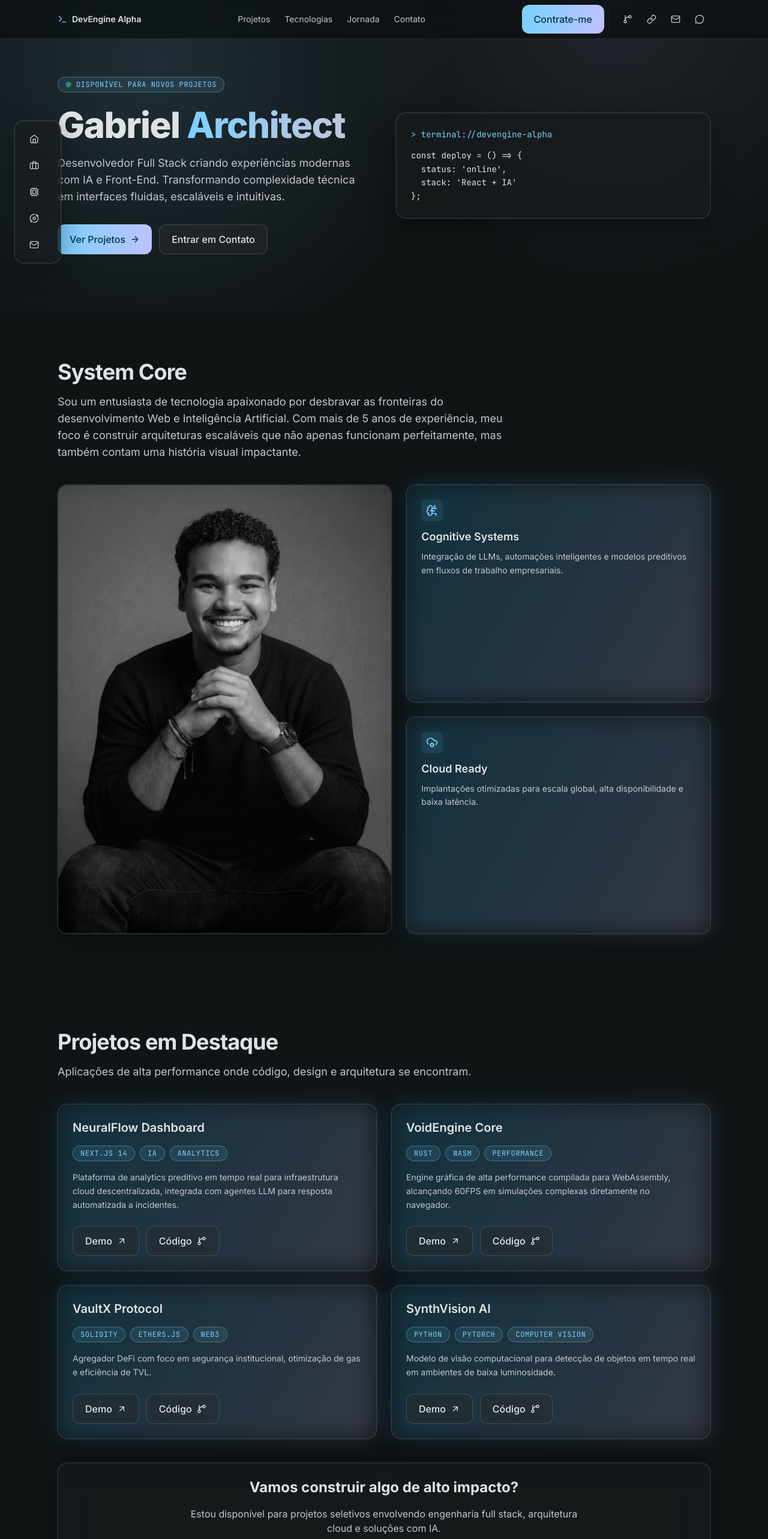
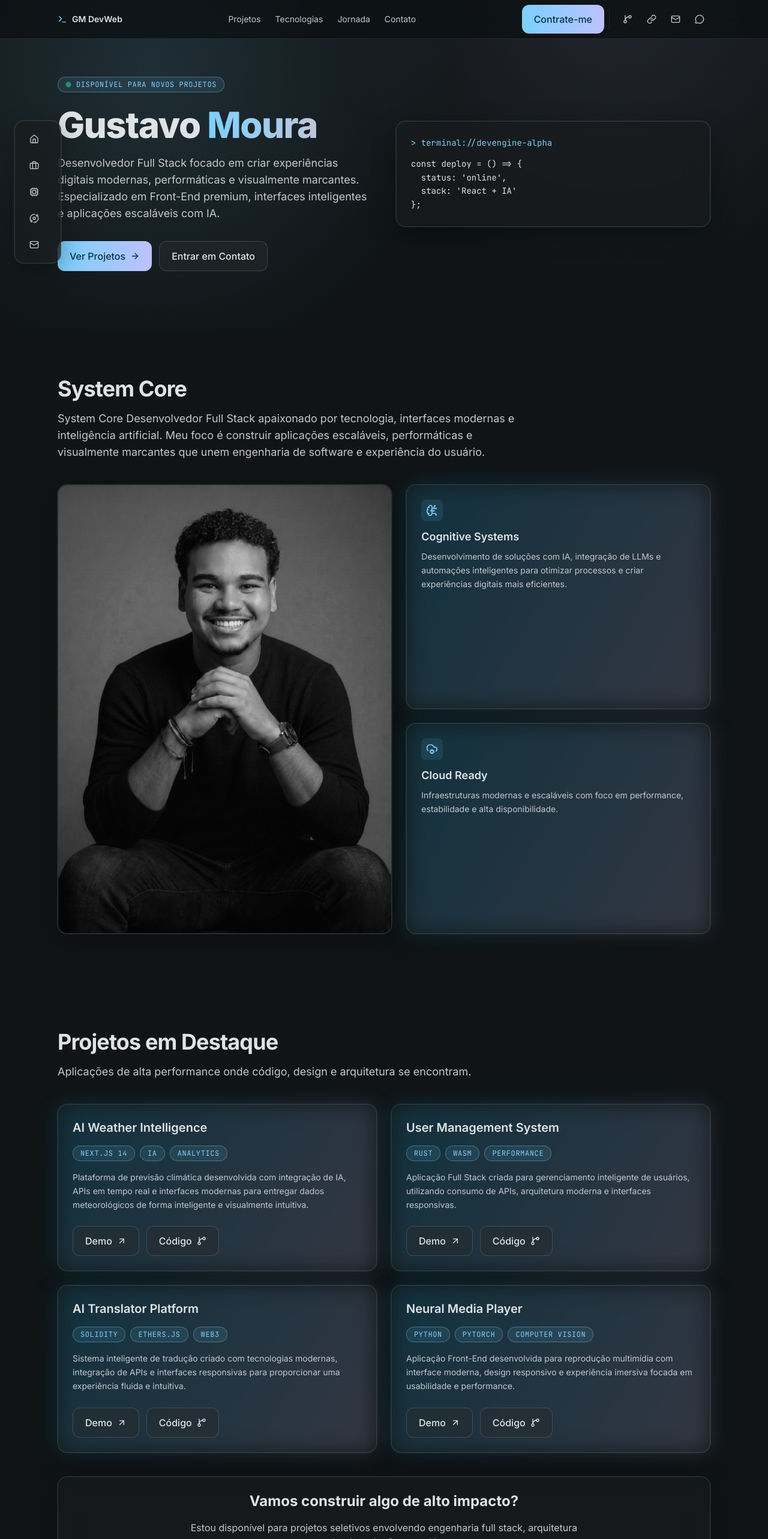
Before and after one commit to QueirozMoura/portfolio, a React app: page / in a window 1280 px wide. Shown: the top 2566 px of the page at 60% size. Built offline with nearby package versions, Linux system fonts and the light colour scheme; the HTML template or start-up script is replaced by a standard one.

Commit message:
`Update branding to GM DevWeb`

```diff
--- a/src/components/layout/Footer.tsx
+++ b/src/components/layout/Footer.tsx
@@ -15,9 +15,9 @@ export function Footer() {
       <div className="mx-auto flex w-full max-w-6xl flex-col gap-6 px-4 sm:px-6 lg:px-8">
         <div className="flex flex-col gap-3 sm:flex-row sm:items-center sm:justify-between">
           <div>
-            <p className="text-lg font-semibold text-onSurface">DevEngine Alpha</p>
+            <p className="text-lg font-semibold text-onSurface">GM DevWeb</p>
             <p className="mt-2 text-sm text-onSurfaceVariant">
-              © 2024 Engineered by DevEngine. Construído com precisão neural.
+              © 2026 — Construído além do código.
             </p>
           </div>
           <Badge>v1.2.0-stable</Badge>
--- a/src/components/layout/Header.tsx
+++ b/src/components/layout/Header.tsx
@@ -25,7 +25,7 @@ export function Header() {
       <div className="mx-auto flex h-16 w-full max-w-6xl items-center justify-between px-4 sm:px-6 lg:px-8">
         <a href="#inicio" className="inline-flex items-center gap-2 text-sm font-semibold text-onSurface">
           <Terminal className="h-4 w-4 text-secondary" aria-hidden="true" />
-          <span>DevEngine Alpha</span>
+          <span>GM DevWeb</span>
         </a>
 
         <nav className="hidden items-center gap-6 md:flex" aria-label="Navegação principal">
--- a/src/components/sections/AboutSection.tsx
+++ b/src/components/sections/AboutSection.tsx
@@ -1,7 +1,7 @@
-import { BrainCircuit, CloudCog } from 'lucide-react'
-import { GlassCard } from '../ui/GlassCard'
-import { SectionTitle } from '../ui/SectionTitle'
-import euProfissional from '../../assets/eu-profissional-ce.png'
+import { BrainCircuit, CloudCog } from "lucide-react";
+import { GlassCard } from "../ui/GlassCard";
+import { SectionTitle } from "../ui/SectionTitle";
+import euProfissional from "../../assets/eu-profissional-ce.png";
 
 export function AboutSection() {
   return (
@@ -9,7 +9,8 @@ export function AboutSection() {
       <div className="mx-auto w-full max-w-6xl px-4 sm:px-6 lg:px-8">
         <SectionTitle
           title="System Core"
-          subtitle="Sou um entusiasta de tecnologia apaixonado por desbravar as fronteiras do desenvolvimento Web e Inteligência Artificial. Com mais de 5 anos de experiência, meu foco é construir arquiteturas escaláveis que não apenas funcionam perfeitamente, mas também contam uma história visual impactante."
+          subtitle="System Core
+          Desenvolvedor Full Stack apaixonado por tecnologia, interfaces modernas e inteligência artificial. Meu foco é construir aplicações escaláveis, performáticas e visualmente marcantes que unem engenharia de software e experiência do usuário."
         />
 
         <div className="mt-10 grid gap-6 lg:grid-cols-[1.1fr_1fr]">
@@ -26,10 +27,13 @@ export function AboutSection() {
               <div className="mb-3 inline-flex rounded-lg bg-secondary/10 p-2 text-secondary">
                 <BrainCircuit className="h-5 w-5" />
               </div>
-              <h3 className="text-lg font-semibold text-onSurface">Cognitive Systems</h3>
+              <h3 className="text-lg font-semibold text-onSurface">
+                Cognitive Systems
+              </h3>
               <p className="mt-2 text-sm leading-relaxed text-onSurfaceVariant">
-                Integração de LLMs, automações inteligentes e modelos preditivos em fluxos de
-                trabalho empresariais.
+                Desenvolvimento de soluções com IA, integração de LLMs e
+                automações inteligentes para otimizar processos e criar
+                experiências digitais mais eficientes.
               </p>
             </GlassCard>
 
@@ -37,14 +41,16 @@ export function AboutSection() {
               <div className="mb-3 inline-flex rounded-lg bg-secondary/10 p-2 text-secondary">
                 <CloudCog className="h-5 w-5" />
               </div>
-              <h3 className="text-lg font-semibold text-onSurface">Cloud Ready</h3>
+              <h3 className="text-lg font-semibold text-onSurface">
+                Cloud Ready
+              </h3>
               <p className="mt-2 text-sm leading-relaxed text-onSurfaceVariant">
-                Implantações otimizadas para escala global, alta disponibilidade e baixa latência.
+                Infraestruturas modernas e escaláveis com foco em performance, estabilidade e alta disponibilidade.
               </p>
             </GlassCard>
           </div>
         </div>
       </div>
     </section>
-  )
+  );
 }
--- a/src/components/sections/HeroSection.tsx
+++ b/src/components/sections/HeroSection.tsx
@@ -12,11 +12,12 @@ export function HeroSection() {
             DISPONÍVEL PARA NOVOS PROJETOS
           </Badge>
           <h1 className="mt-6 text-4xl font-extrabold tracking-tight text-onSurface sm:text-5xl lg:text-6xl">
-            Gabriel <span className="bg-gradient-to-r from-secondary to-primary bg-clip-text text-transparent">Architect</span>
+            Gustavo <span className="bg-gradient-to-r from-secondary to-primary bg-clip-text text-transparent">Moura</span>
           </h1>
           <p className="mt-5 max-w-2xl text-base leading-relaxed text-onSurfaceVariant sm:text-lg">
-            Desenvolvedor Full Stack criando experiências modernas com IA e Front-End. Transformando
-            complexidade técnica em interfaces fluidas, escaláveis e intuitivas.
+            Desenvolvedor Full Stack focado em criar experiências digitais modernas, performáticas e
+            visualmente marcantes. Especializado em Front-End premium, interfaces inteligentes e
+            aplicações escaláveis com IA.
           </p>
           <div className="mt-8 flex flex-col gap-3 sm:flex-row">
             <Button href="#projetos">
--- a/src/components/sections/ProjectsSection.tsx
+++ b/src/components/sections/ProjectsSection.tsx
@@ -25,7 +25,12 @@ export function ProjectsSection() {
               </div>
               <p className="mt-4 flex-1 text-sm leading-relaxed text-onSurfaceVariant">{project.description}</p>
               <div className="mt-6 flex gap-3">
-                <Button href={project.demoUrl} variant="ghost">
+                <Button
+                  href={project.demoUrl}
+                  rel={project.demoTarget === '_blank' ? 'noopener noreferrer' : undefined}
+                  target={project.demoTarget}
+                  variant="ghost"
+                >
                   Demo <ArrowUpRight className="h-4 w-4" />
                 </Button>
                 <Button href={project.codeUrl} variant="ghost">
--- a/src/data/projects.ts
+++ b/src/data/projects.ts
@@ -4,39 +4,44 @@ export interface Project {
   description: string
   demoUrl: string
   codeUrl: string
+  demoTarget?: '_blank'
 }
 
 export const projects: Project[] = [
   {
-    title: 'NeuralFlow Dashboard',
+    title: 'AI Weather Intelligence',
     tags: ['Next.js 14', 'IA', 'Analytics'],
     description:
-      'Plataforma de analytics preditivo em tempo real para infraestrutura cloud descentralizada, integrada com agentes LLM para resposta automatizada a incidentes.',
-    demoUrl: '#',
+      'Plataforma de previsão climática desenvolvida com integração de IA, APIs em tempo real e interfaces modernas para entregar dados meteorológicos de forma inteligente e visualmente intuitiva.',
+    demoUrl: 'https://queirozmoura.github.io/projeto-previsao-do-tempo-com-ia-00/',
+    demoTarget: '_blank',
     codeUrl: '#',
   },
   {
-    title: 'VoidEngine Core',
+    title: 'User Management System',
     tags: ['Rust', 'WASM', 'Performance'],
     description:
-      'Engine gráfica de alta performance compilada para WebAssembly, alcançando 60FPS em simulações complexas diretamente no navegador.',
-    demoUrl: '#',
+      'Aplicação Full Stack criada para gerenciamento inteligente de usuários, utilizando consumo de APIs, arquitetura moderna e interfaces responsivas.',
+    demoUrl: 'https://queirozmoura.github.io/cadastro-usuarios/',
+    demoTarget: '_blank',
     codeUrl: '#',
   },
   {
-    title: 'VaultX Protocol',
+    title: 'AI Translator Platform',
     tags: ['Solidity', 'Ethers.js', 'Web3'],
     description:
-      'Agregador DeFi com foco em segurança institucional, otimização de gas e eficiência de TVL.',
-    demoUrl: '#',
+      'Sistema inteligente de tradução criado com tecnologias modernas, integração de APIs e interfaces responsivas para proporcionar uma experiência fluida e intuitiva.',
+    demoUrl: 'https://queirozmoura.github.io/tradutor/',
+    demoTarget: '_blank',
     codeUrl: '#',
   },
   {
-    title: 'SynthVision AI',
+    title: 'Neural Media Player',
     tags: ['Python', 'PyTorch', 'Computer Vision'],
     description:
-      'Modelo de visão computacional para detecção de objetos em tempo real em ambientes de baixa luminosidade.',
-    demoUrl: '#',
+      'Aplicação Front-End desenvolvida para reprodução multimídia com interface moderna, design responsivo e experiência imersiva focada em usabilidade e performance.',
+    demoUrl: 'https://queirozmoura.github.io/projeto-player/',
+    demoTarget: '_blank',
     codeUrl: '#',
   },
 ]
```
